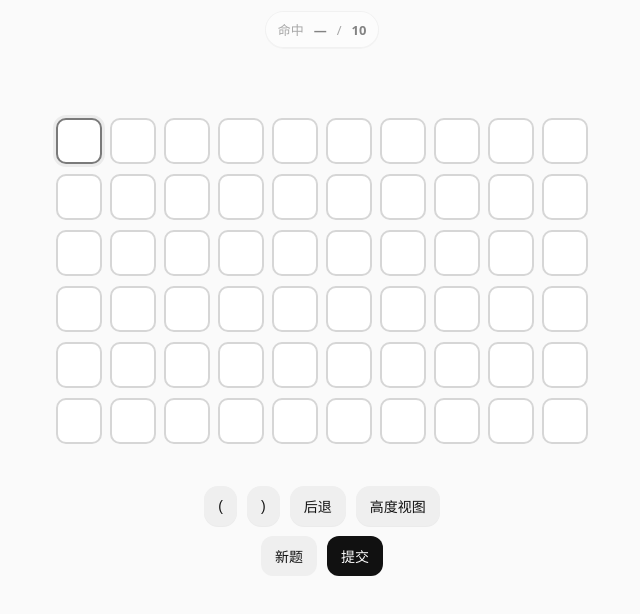
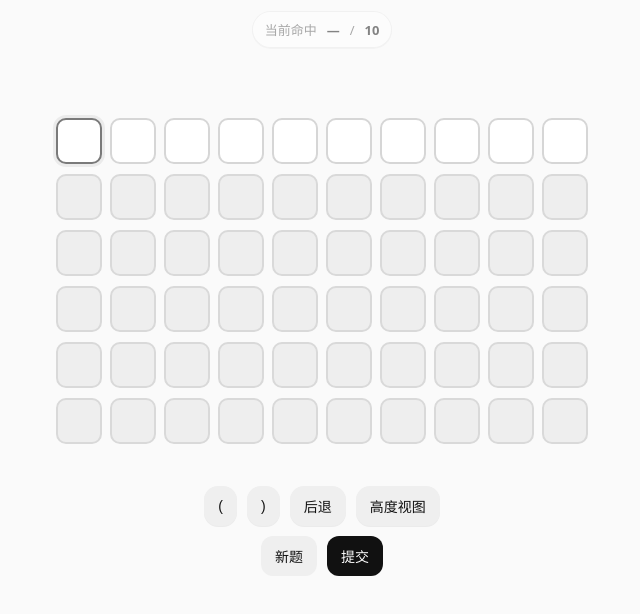
Before and after one commit to Richard-byte-bot/brackle, a plain HTML site: page index.html in a window 1280 px wide. Shown: the part 78-692 px from the top of the page, without its empty margins (318-958 px from the left). Drawn offline with Linux system fonts and the light colour scheme.

Commit message:
Add files via upload

```diff
--- a/index.html
+++ b/index.html
@@ -175,6 +175,13 @@
     .cell.clickable{ cursor: pointer; }
     .cell.clickable:hover{ border-color: #9a9a9a; }
 
+    /* ✅ 当前行下方与之无关的行：灰色填充 */
+    .row.future .cell{
+      background: #eeeeee;
+      border-color: #d9d9d9;
+      color: rgba(0,0,0,.18);
+    }
+
     /* 空一行：格子与键盘之间 */
     .spacer{ height: 14px; }
 
@@ -236,7 +243,7 @@
 
     <div class="statusbar" aria-label="统计信息">
       <div id="matchPill" class="pill dim">
-        <span class="k">命中</span>
+        <span class="k">当前命中</span>
         <span class="v" id="matchCount">—</span>
         <span class="k">/</span>
         <span class="v" id="matchTotal">10</span>
@@ -431,6 +438,12 @@
 
       const isSubmitted = r < rounds.length;
       const isActiveRow = (!done && !awaitingReveal && r === rounds.length);
+
+      // ✅ 当前行下方与之无关的行灰掉
+      // 正常输入时：灰 r > rounds.length（当前行下面）
+      // awaitingReveal 时：灰 r >= rounds.length（因为此时没有“正在输入的当前行”）
+      const isFutureRow = (!done) && (awaitingReveal ? (r >= rounds.length) : (r > rounds.length));
+      if (isFutureRow) row.classList.add('future');
 
       const guessStr = isSubmitted
         ? rounds[r].guess
```
